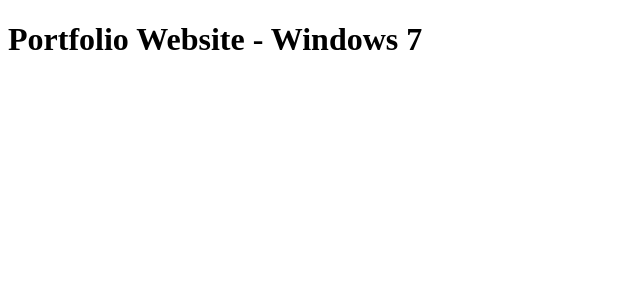
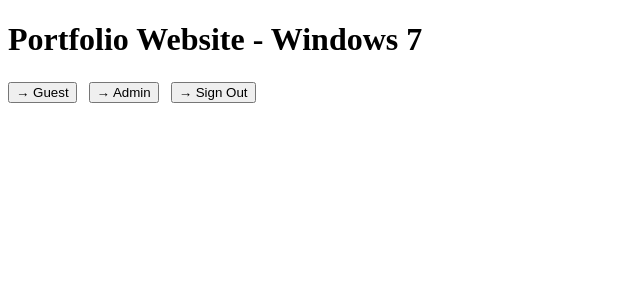
Before and after one commit to CadeDuncan0/win7-web-os, a Next.js app: page / in a window 1280 px wide. Shown: the top 300 px of the page, without its empty margins (0-640 px from the left). Built offline with nearby package versions, Linux system fonts and the light colour scheme; no server answers.

Commit message:
feat: apollo-client authentication

```diff
--- a/src/app/page.tsx
+++ b/src/app/page.tsx
@@ -1,11 +1,57 @@
 'use client'
 
-//import { debug } from '@/lib/debug'
+import { gql } from '@apollo/client'
+import { useQuery } from '@apollo/client/react'
+
+import { signInAsAdmin, signOut } from '@/lib/auth'
+import { debug } from '@/lib/debug'
+import { useAppDispatch } from '@/store/hooks'
+import { setSession, clearSession } from '@/store/slices/sessionSlice'
 
 export default function Home() {
+  const dispatch = useAppDispatch()
+
+  const TEST_QUERY = gql`
+    query Get_Projects {
+      projectsCollection(first: 1) {
+        edges {
+          node {
+            title
+          }
+        }
+      }
+    }
+  `
+  const { loading, error, data } = useQuery(TEST_QUERY, { fetchPolicy: 'network-only' })
+
+  debug.log('Pages.tsx:useQuery', { loading, error, data })
+
+  // ── TEMPORARY: remove after Step 3 verification ──────────────────────────
+  const goGuest = () => dispatch(setSession({ role: 'guest', jwt: null, startedAt: Date.now() }))
+
+  const goAdmin = async () => {
+    const password = prompt('Admin password')
+    if (password) {
+      await signInAsAdmin(password)
+    }
+  }
+
+  const goSignOut = async () => {
+    await signOut()
+    dispatch(clearSession())
+  }
+  // ─────────────────────────────────────────────────────────────────────────
+
   return (
     <main>
       <h1>Portfolio Website - Windows 7</h1>
+
+      {/* TEMPORARY: remove after Step 3 verification */}
+      <div style={{ marginTop: 24, display: 'flex', gap: 12 }}>
+        <button onClick={goGuest}>→ Guest</button>
+        <button onClick={goAdmin}>→ Admin</button>
+        <button onClick={goSignOut}>→ Sign Out</button>
+      </div>
     </main>
   )
 }
--- a/src/lib/apollo-client.ts
+++ b/src/lib/apollo-client.ts
@@ -1,38 +1,36 @@
 import { ApolloClient, HttpLink, InMemoryCache } from '@apollo/client'
 import { SetContextLink } from '@apollo/client/link/context'
 
-// --- HTTP Link ---
-// Defines the GraphQL endpoint all queries are sent to.
-// This is the only place the endpoint URL exists in application code.
+import { store } from '@/store'
+import { selectJwt } from '@/store/slices/sessionSlice'
+
 const httpLink = new HttpLink({
   uri: process.env.NEXT_PUBLIC_GRAPHQL_URL,
 })
 
-// --- Auth Link ---
-// Intercepts every outgoing request and injects Supabase authentication
-// headers before forwarding to the HTTP link.
-// The second argument destructures the existing headers so they are
-// preserved — never replace, always extend.
+const ANON_KEY = process.env.NEXT_PUBLIC_SUPABASE_ANON_KEY
+
 const authLink = new SetContextLink((prevContext, _) => {
+  const state = store.getState()
+  const jwt = selectJwt(state)
+
+  const authValue = jwt ?? ANON_KEY
+
   return {
     headers: {
       ...prevContext.headers,
-      apikey: process.env.NEXT_PUBLIC_SUPABASE_ANON_KEY,
-      Authorization: `Bearer ${process.env.NEXT_PUBLIC_SUPABASE_ANON_KEY}`,
+      apikey: ANON_KEY,
+      Authorization: `Bearer ${authValue}`,
     },
   }
 })
 
-// --- Client ---
-// authLink.concat(httpLink) composes the chain:
-// every request passes through authLink first, then httpLink.
-// InMemoryCache is Apollo's normalized client-side cache.
 const apolloClient = new ApolloClient({
   link: authLink.concat(httpLink),
   cache: new InMemoryCache(),
   defaultOptions: {
     watchQuery: {
-      fetchPolicy: 'cache-first', // using cache-first since GraphQL data will change extremely infrequently
+      fetchPolicy: 'cache-first',
     },
   },
 })
```
Also changed, not shown: 1 other file (tests, documents, lock files or other folders).
